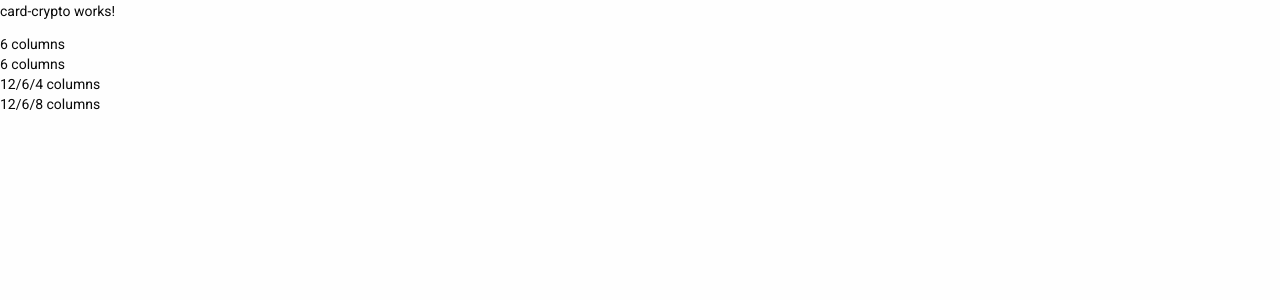
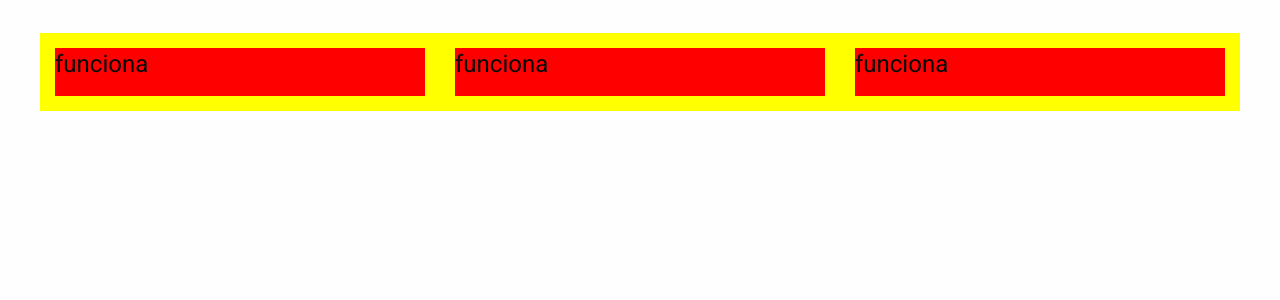
Before and after one commit to MaxxRomero/cryptodata, an Angular app: page / in a window 1280 px wide. Shown: the top 300 px of the page. Built offline with nearby package versions, Linux system fonts and the light colour scheme.

Commit message:
anda foundation

```diff
--- a/src/app/app.component.html
+++ b/src/app/app.component.html
@@ -1,11 +1,7 @@
-
-<app-card-crypto></app-card-crypto>
-<div class="row">
-  <div class="columns small-6">6 columns</div>
-  <div class="columns small-6">6 columns</div>
+<div class="grid-container margin-top-3">
+  <div class="grid-x grid-margin-x grid-margin-y">
+    <app-card-crypto class="cell small-12 medium-4"></app-card-crypto>
+    <app-card-crypto class="cell small-12 medium-4"></app-card-crypto>
+    <app-card-crypto class="cell small-12 medium-4"></app-card-crypto>
+  </div>
 </div>
-<div class="row">
-  <div class="columns medium-6 large-4">12/6/4 columns</div>
-  <div class="columns medium-6 large-8">12/6/8 columns</div>
-</div>
-<router-outlet></router-outlet>
--- a/src/app/app.component.scss
+++ b/src/app/app.component.scss
@@ -0,0 +1,8 @@
+.cell{
+    background-color: red;
+}
+
+
+.grid-container{
+    background-color: yellow;
+}
--- a/src/app/shared/components/card-crypto/card-crypto.component.html
+++ b/src/app/shared/components/card-crypto/card-crypto.component.html
@@ -1 +1 @@
-<p>card-crypto works!</p>
+<h1>funciona</h1>
--- a/src/index.html
+++ b/src/index.html
@@ -12,8 +12,5 @@
 </head>
 <body class="mat-typography">
   <app-root></app-root>
-
-  <link rel="stylesheet" href="https://cdn.jsdelivr.net/npm/foundation-sites@6.7.4/dist/css/foundation.min.css" crossorigin="anonymous">
-  <script src="https://cdn.jsdelivr.net/npm/foundation-sites@6.7.4/dist/js/foundation.min.js" crossorigin="anonymous"></script>
 </body>
 </html>
--- a/src/styles.scss
+++ b/src/styles.scss
@@ -1,5 +1,6 @@
 /* You can add global styles to this file, and also import other style files */
-@import "../node_modules/foundation-sites/scss/foundation.scss";
+@import "../node_modules/foundation-sites/assets/foundation";
+@include foundation-everything($prototype: true);
 
 html, body { height: 100%; }
 body { margin: 0; font-family: Roboto, "Helvetica Neue", sans-serif; }
```
Also changed, not shown: angular.json (line endings or trailing spaces).
